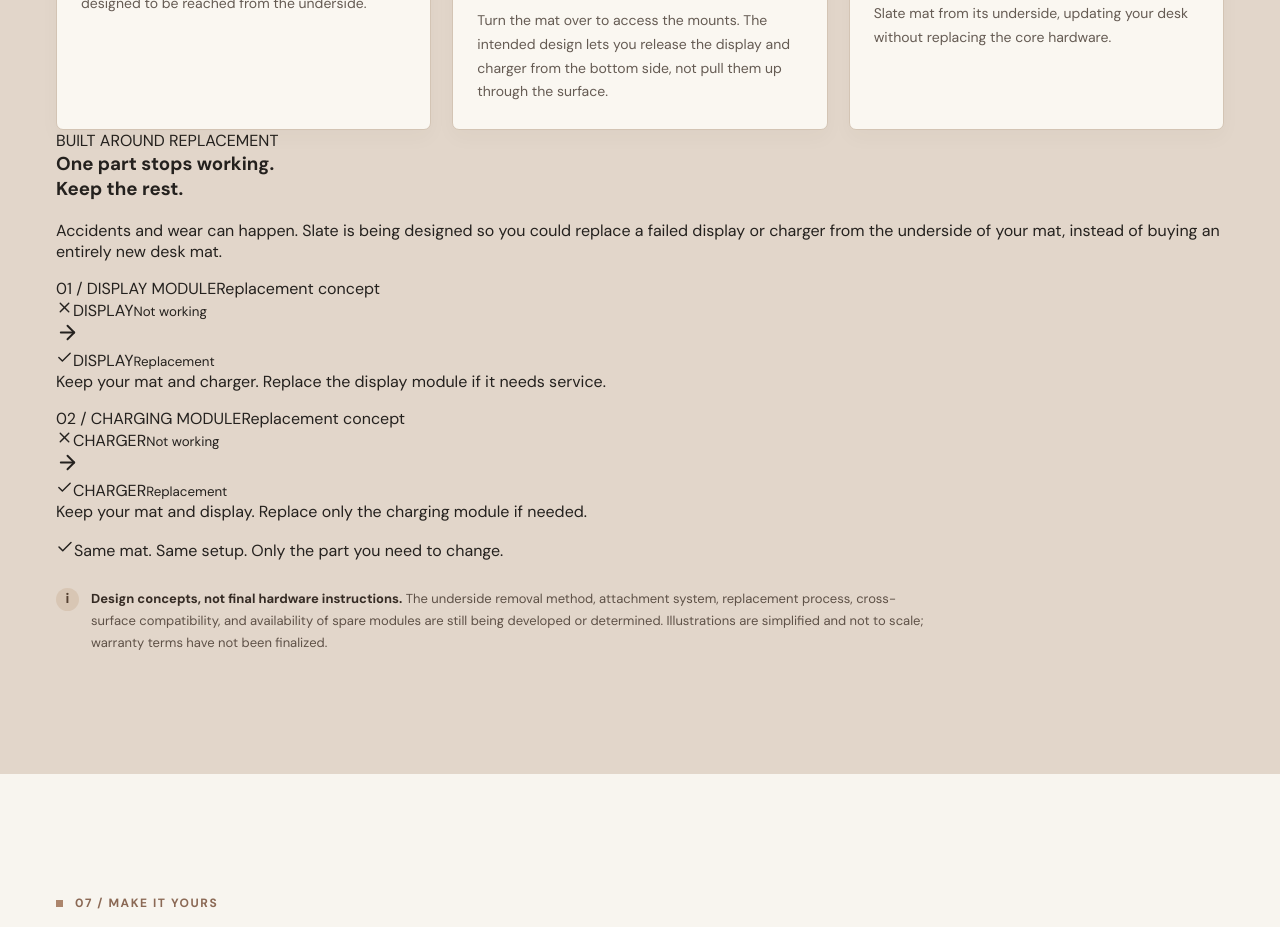
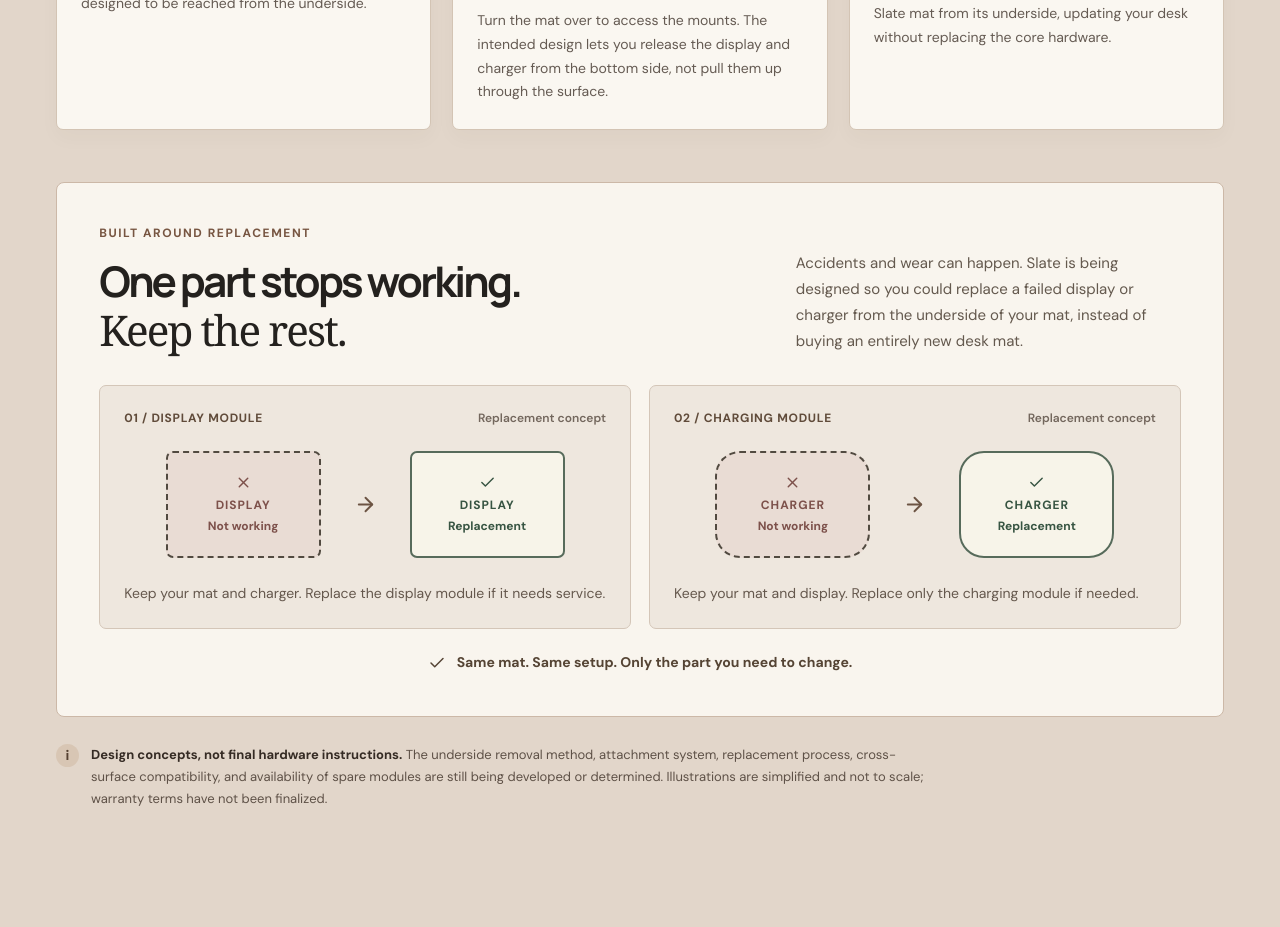
Before and after one commit to DominicD213/AvolynSlateWebApp, a React (Vite) app: page / in a window 1280 px wide. Shown: the part 7700-8627 px from the top of the page. Built offline with nearby package versions, Linux system fonts and the light colour scheme; no server answers.

Commit message:
style(web): add responsive component replacement visual

```diff
--- a/src/styles.css
+++ b/src/styles.css
@@ -198,3 +198,30 @@ button.eink-mark{position:relative;display:inline-flex;align-items:center;justif
 .intro-section{background:#fbfaf7}
 .audience-section{background:#e6dbcf}
 .modular-story{background:#e2d6ca}
+
+/* If one module needs replacement, keep the mat and everything else. */
+.module-repair{margin-top:52px;border:1px solid #ccb8a7;background:#f9f5ee;border-radius:8px;padding:clamp(24px,3.3vw,46px)}
+.module-repair-heading{display:flex;align-items:end;justify-content:space-between;gap:38px;margin-bottom:30px}
+.module-repair-kicker{display:block;font-size:12px;font-weight:800;letter-spacing:.13em;color:#775541;margin-bottom:16px}
+.module-repair-heading h3{font-family:Manrope,sans-serif;font-size:clamp(30px,3.3vw,47px);letter-spacing:-.065em;line-height:1.15;font-weight:650;margin:0}
+.module-repair-heading h3 em{font-family:Georgia,serif;font-style:normal;font-weight:400;letter-spacing:-.045em}
+.module-repair-heading>p{max-width:385px;line-height:1.75;color:#64594e;font-size:15px;margin:0}
+.module-repair-options{display:grid;grid-template-columns:repeat(2,minmax(0,1fr));gap:18px}
+.module-repair-card{min-width:0;background:#eee7de;border:1px solid #d4c6b8;border-radius:7px;padding:23px 24px}
+.module-repair-card-title{display:flex;flex-wrap:wrap;justify-content:space-between;gap:8px;font-weight:800;color:#604b3a;font-size:12px;letter-spacing:.06em;line-height:1.5}
+.module-repair-card-title span:last-child{color:#73675d;font-weight:600;letter-spacing:0}
+.module-repair-flow{display:flex;align-items:center;justify-content:center;gap:clamp(12px,2.7vw,33px);min-height:155px;padding:21px 6px}
+.module-repair-unit{width:min(37%,155px);min-height:107px;border:2px solid #514a40;border-radius:7px;display:flex;align-items:center;justify-content:center;flex-direction:column;gap:5px;text-align:center;background:#e6ded3;color:#453b31}
+.module-repair-unit svg{margin-bottom:1px}
+.module-repair-unit>span{font-weight:800;letter-spacing:.08em;font-size:12px}
+.module-repair-unit>small{font-size:12px;font-weight:650}
+.module-repair-unit--old{border-style:dashed;color:#7d514b;background:#e9dcd4}
+.module-repair-unit--new{background:#f7f4e9;border-color:#576b5b;color:#375442}
+.module-repair-unit--charger{border-radius:25px}
+.module-repair-arrow{flex:none;color:#6c5443}
+.module-repair-card>p{font-size:14px;line-height:1.7;color:#65584d;margin:0}
+.module-repair-outro{display:flex;align-items:center;justify-content:center;gap:11px;margin-top:22px;text-align:center;color:#554434;font-size:14px;font-weight:700;line-height:1.6}
+.module-repair-outro svg{flex:none}
+@media(max-width:1040px){.module-repair-heading{align-items:start}.module-repair-card{padding:19px}.module-repair-flow{gap:11px}.module-repair-unit{min-height:93px}.module-repair-unit>span{font-size:11px}.module-repair-card-title{font-size:11px}}
+@media(max-width:760px){.module-repair-heading{display:block}.module-repair-heading>p{margin-top:19px;max-width:610px}.module-repair-options{grid-template-columns:1fr}.module-repair-card{padding:22px}.module-repair-flow{gap:24px}.module-repair-unit{min-height:105px}.module-repair-unit>span{font-size:12px}}
+@media(max-width:400px){.module-repair{padding:18px}.module-repair-card{padding:17px}.module-repair-flow{gap:12px}.module-repair-unit{width:39%;min-height:95px}.module-repair-unit>small{font-size:11px}.module-repair-card-title span:last-child{font-size:11px}}
```
